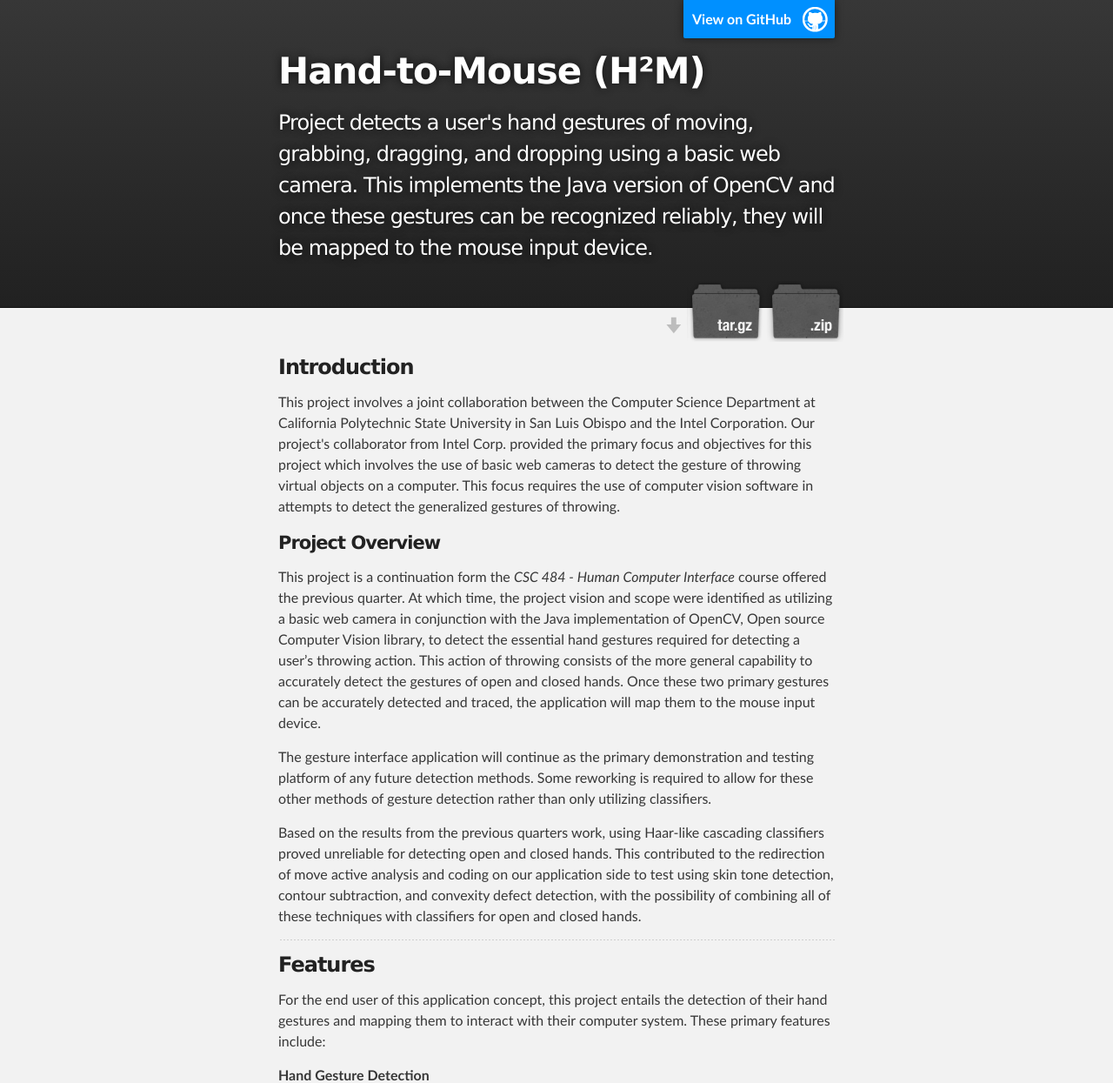
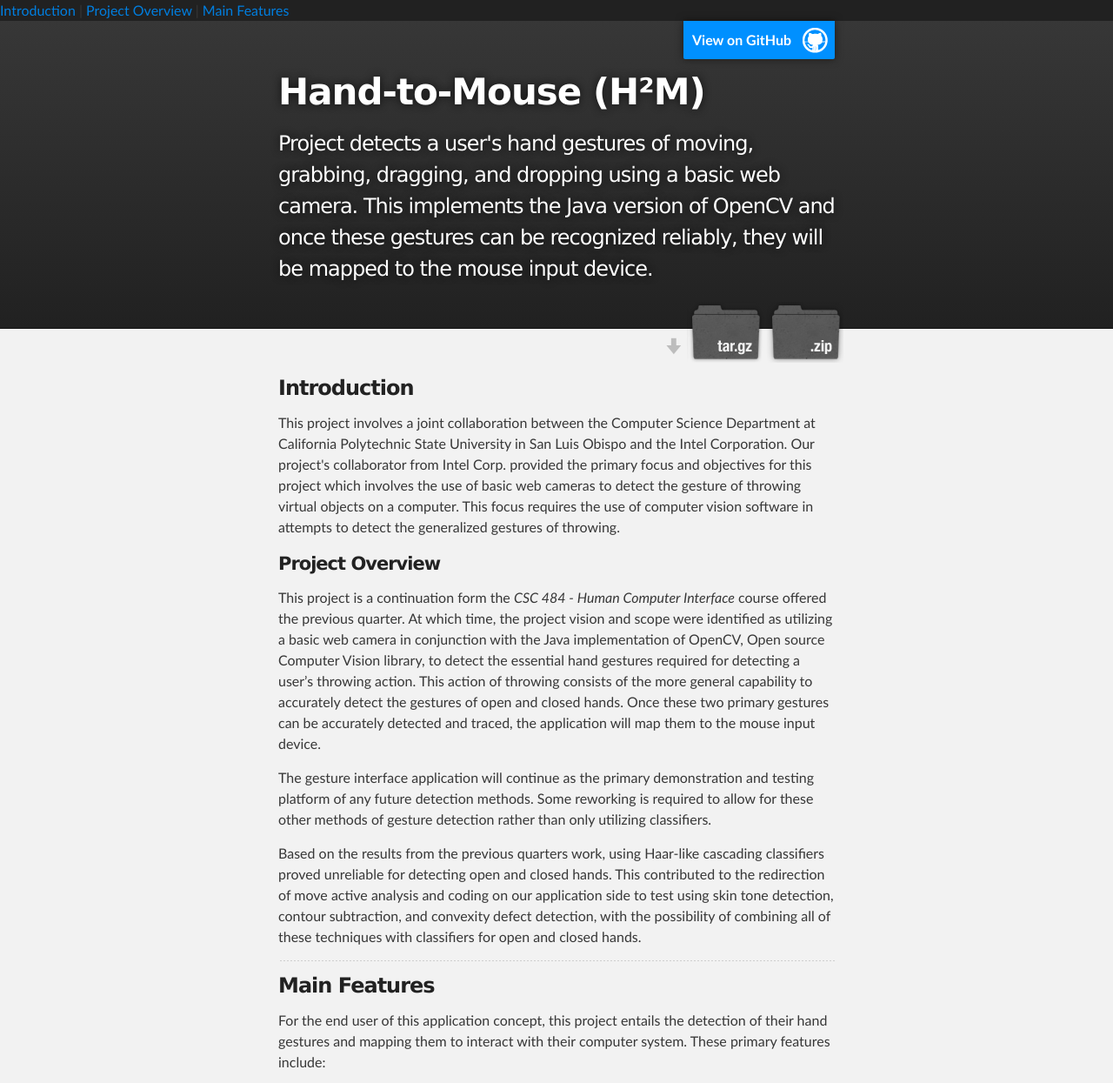
Before and after one commit to cnhartley/hand-to-mouse, a plain HTML site: page index.html in a window 1280 px wide. Shown: the top 1245 px of the page at 87% size. Drawn offline with Linux system fonts and the light colour scheme.

Commit message:
Created the navigation section

```diff
--- a/index.html
+++ b/index.html
@@ -12,6 +12,13 @@
   </head>
 
   <body>
+
+    <!-- NAVIGATION LINKS -->
+    <nav>
+      <a href="#intro-section">Introduction</a> |
+      <a href="#overview-section">Project Overview</a> |
+      <a href="#features-overview-section">Main Features</a>
+    </nav>
 
     <!-- HEADER -->
     <div id="header_wrap" class="outer">
@@ -46,7 +53,7 @@
 
 <hr />
 
-<h3><a name="features-overview-section" class="anchor" href="#features-overview-section"><span class="octicon octicon-link"></span></a>Features</h3>
+<h3><a name="features-overview-section" class="anchor" href="#features-overview-section"><span class="octicon octicon-link"></span></a>Main Features</h3>
 
 <p>For the end user of this application concept, this project entails the detection of their hand gestures and mapping them to interact with their computer system. These primary features include:</p>
 
```
